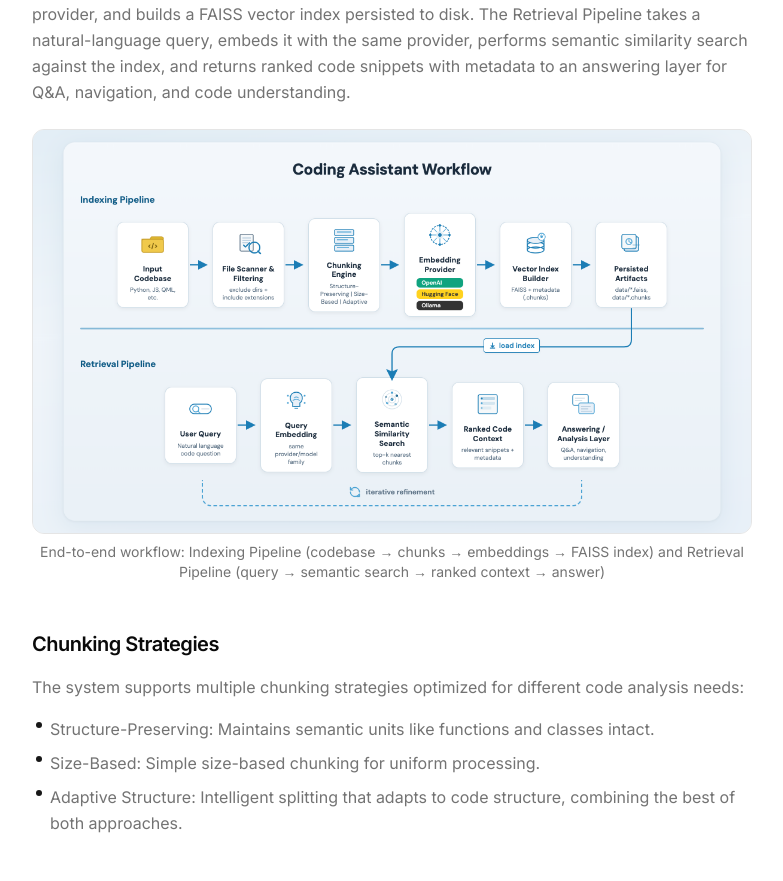
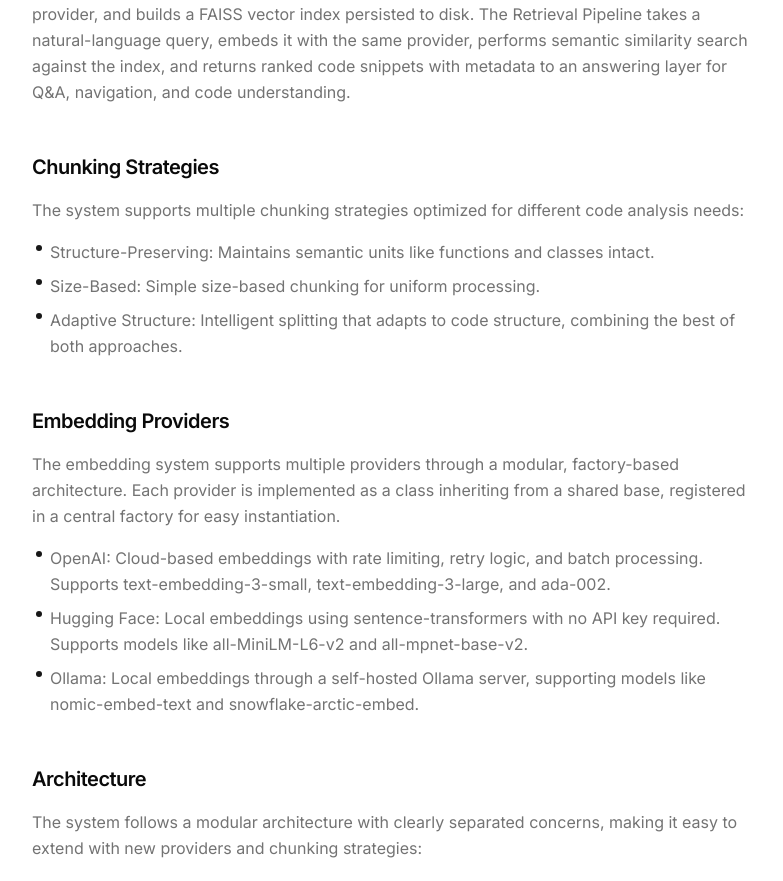
Before and after one commit to MJRaei/portfolio, a Next.js app: page /projects/coding-assistant in a window 1280 px wide. Shown: the part 1380-2261 px from the top of the page, without its empty margins (248-1031 px from the left). Built offline with nearby package versions, Linux system fonts and the light colour scheme.

Commit message:
small fix

```diff
--- a/src/data/projects/coding-assistant.ts
+++ b/src/data/projects/coding-assistant.ts
@@ -23,11 +23,6 @@ export const codingAssistant: Project = {
       title: "Workflow",
       content:
         "The system operates through two core pipelines. The Indexing Pipeline scans a codebase, chunks the source files using a configurable strategy, generates embeddings via the selected provider, and builds a FAISS vector index persisted to disk. The Retrieval Pipeline takes a natural-language query, embeds it with the same provider, performs semantic similarity search against the index, and returns ranked code snippets with metadata to an answering layer for Q&A, navigation, and code understanding.",
-      image: {
-        src: "/images/projects/coding-assistant/workflow.png",
-        alt: "Coding Assistant workflow diagram showing the Indexing Pipeline and Retrieval Pipeline",
-        caption: "End-to-end workflow: Indexing Pipeline (codebase → chunks → embeddings → FAISS index) and Retrieval Pipeline (query → semantic search → ranked context → answer)",
-      },
     },
     {
       title: "Chunking Strategies",
```
